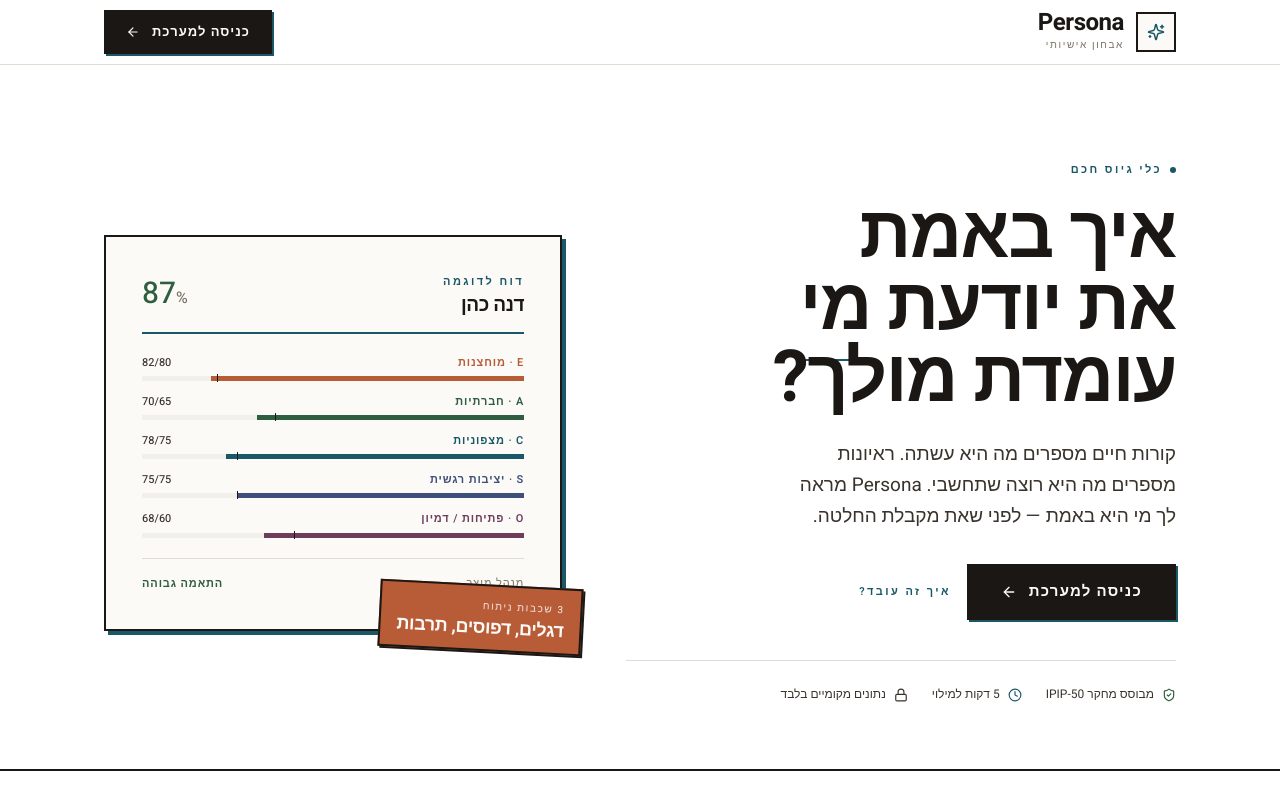
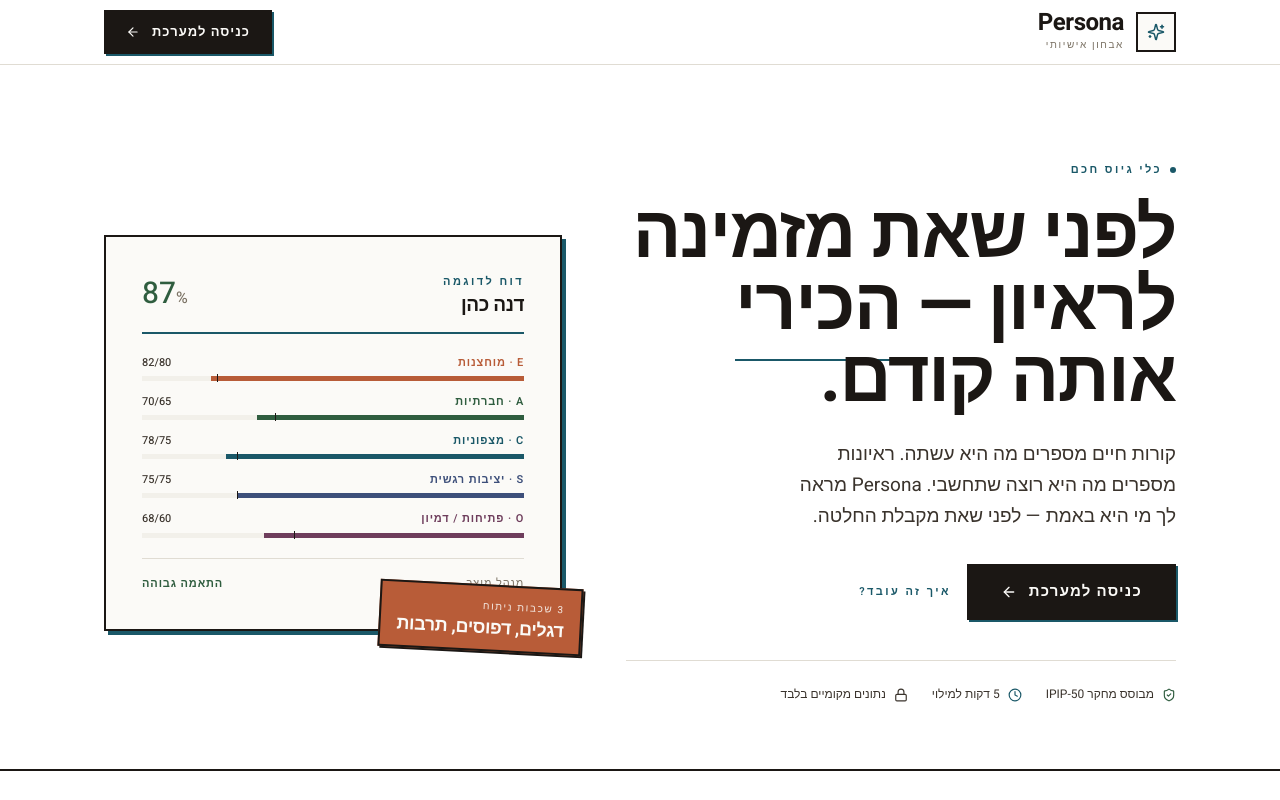
Before and after one commit to Miri191/my_recruter, a React (Vite) app: page / in a window 1280 px wide. Shown: the top 800 px of the page. Built offline with nearby package versions, Linux system fonts and the light colour scheme; the HTML template or start-up script is replaced by a standard one.

Commit message:
landing: new hero headline — 'לפני שאת מזמינה לראיון — הכירי אותה קודם'

```diff
--- a/src/pages/Landing.jsx
+++ b/src/pages/Landing.jsx
@@ -104,9 +104,9 @@ export default function Landing() {
               <span className="eyebrow-petrol">כלי גיוס חכם</span>
             </div>
             <h1 className="display text-5xl md:text-6xl lg:text-7xl text-ink leading-[1.05] text-balance mb-6">
-              איך באמת את יודעת{' '}
-              <span className="underline-petrol">מי</span>{' '}
-              עומדת מולך?
+              לפני שאת מזמינה לראיון —{' '}
+              <span className="underline-petrol">הכירי</span>{' '}
+              אותה קודם.
             </h1>
             <p className="text-[17px] md:text-[19px] text-ink-soft leading-relaxed mb-8 max-w-xl text-balance">
               קורות חיים מספרים מה היא עשתה. ראיונות מספרים מה היא רוצה שתחשבי.
```
